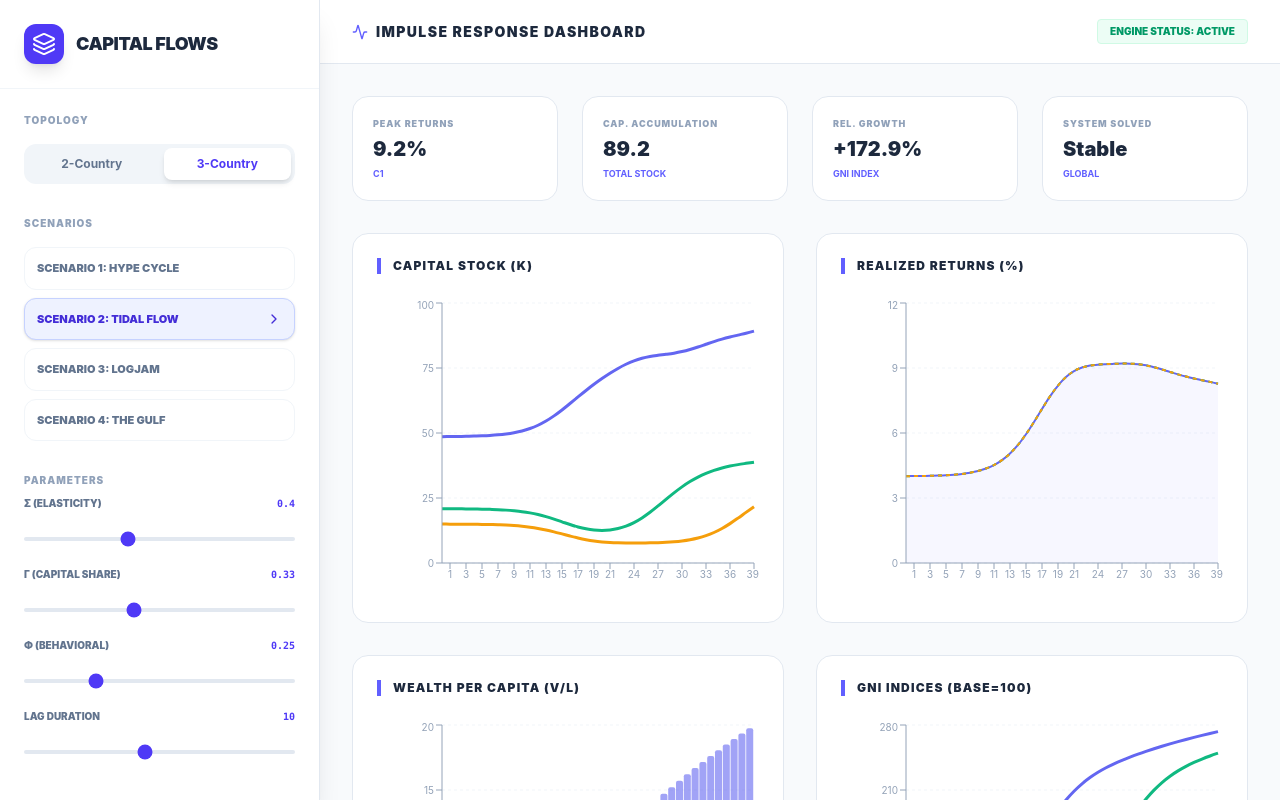
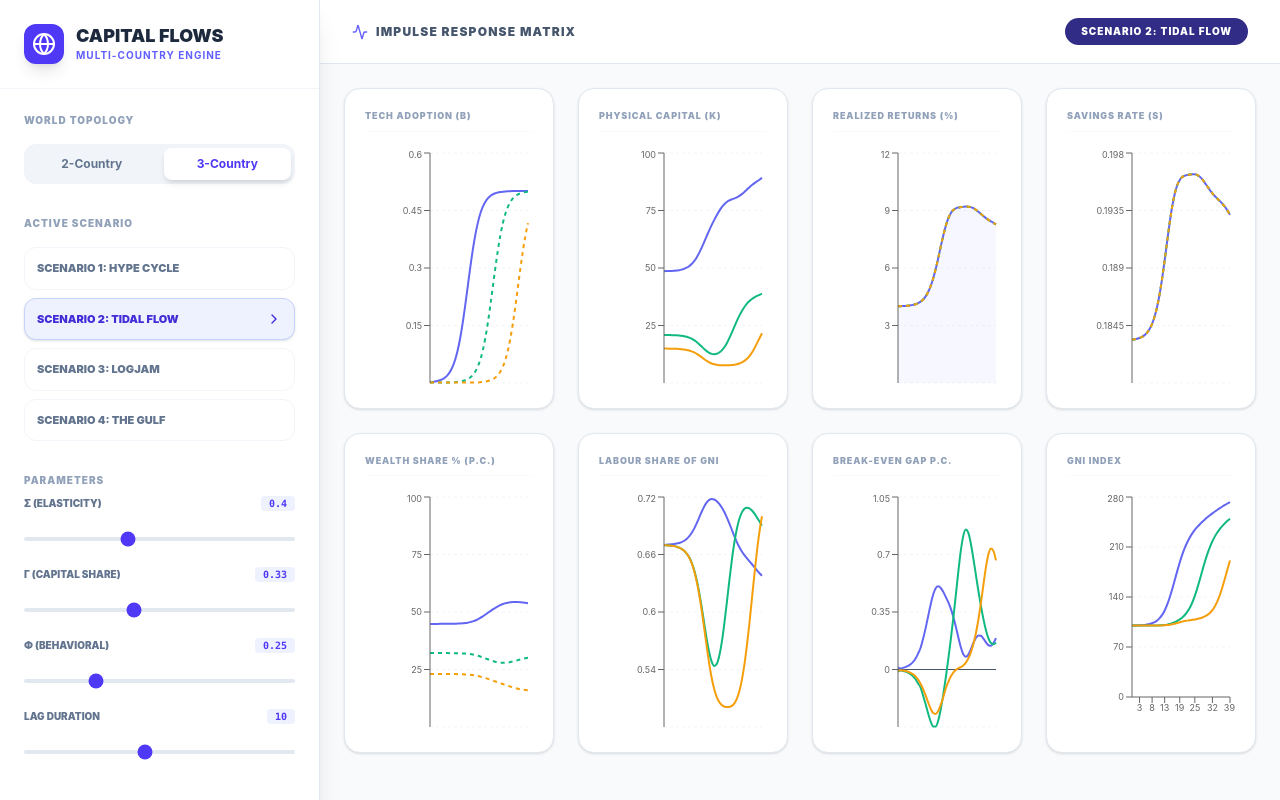
Before and after one commit to eltondusha/capital-flows-project, a React (Vite) app: page / in a window 1280 px wide. Built offline with nearby package versions, Linux system fonts and the light colour scheme.

Commit message:
Update to 8-chart matrix logic

```diff
--- a/src/App.jsx
+++ b/src/App.jsx
@@ -5,10 +5,10 @@ import {
 } from 'recharts';
 import {
   Globe, Settings, Activity, TrendingUp, Layers, RefreshCw,
-  ChevronRight, Info, Database, TrendingDown, Layout
+  ChevronRight, Info, Database, TrendingDown, Layout, HelpCircle
 } from 'lucide-react';
 
-// --- MATH ENGINE (Direct Translation from MATLAB logic) ---
+// --- MATH ENGINE ---
 
 const get_y = (k, bt, rho, gamma, A, L) => {
   const task_agg = Math.max(1e-12, Math.pow(bt, 1 - rho) * Math.pow(k, rho) + Math.pow(1 - bt, 1 - rho) * Math.pow(L, rho));
@@ -57,10 +57,10 @@ const solve_global_market = (V_tot, bt_vec, delta, A_vec, L_vec, gamma, rho) =>
 };
 
 const SCENARIOS = [
-  { id: 'hype', name: 'Scenario 1: Hype Cycle' },
-  { id: 'tidal', name: 'Scenario 2: Tidal Flow' },
-  { id: 'logjam', name: 'Scenario 3: Logjam' },
-  { id: 'gulf', name: 'Scenario 4: The Gulf' }
+  { id: 'hype', name: 'Scenario 1: Hype Cycle', description: "Perceived tech adoption peaks early, driving a temporary boom in returns and savings." },
+  { id: 'tidal', name: 'Scenario 2: Tidal Flow', description: "Standard S-curve adoption with fixed diffusion lags across countries." },
+  { id: 'logjam', name: 'Scenario 3: Logjam', description: "Multi-stage adoption with a structural stall before the final wave." },
+  { id: 'gulf', name: 'Scenario 4: The Gulf', description: "Permanent divide where followers fail to catch up to the leader's adoption rate." }
 ];
 
 const App = () => {
@@ -91,6 +91,7 @@ const App = () => {
     const beta_paths = Array.from({ length: n }, () => Array(T + 1).fill(b_start));
     let beta_perc_A = Array(T + 1).fill(b_start);
 
+    // Scenario Generation
     if (activeScenario === 'hype') {
       const bA1 = t_axis.map(t => b_start + (0.02 - b_start) / (1 + Math.exp(-0.8 * (t - 5))));
       const s_peak = t_axis.map(t => (1 / (1 + Math.exp(-2.5 * (t - 3)))) * (1 / (1 + Math.exp(1.8 * (t - 7)))));
@@ -139,8 +140,10 @@ const App = () => {
       const labor_inc = Y.map((y, i) => y - (r_real[i] + delta) * K_loc[i]);
       const cap_income = Array(n).fill(0).map((_, owner) => P[owner].reduce((sum, val, loc) => sum + val * (r_real[loc] + delta), 0));
       const GNI = labor_inc.map((li, i) => li + cap_income[i]);
-      const V_total_pc = P.map((row, i) => row.reduce((a, b) => a + b, 0) / L_vec[i]);
+      const V_total = P.map(row => row.reduce((a, b) => a + b, 0));
+      const wealth_share_pc = V_total.map((v, i) => (v / L_vec[i]) / V_total.reduce((sum, vi, idx) => sum + (vi / L_vec[idx]), 0) * 100);
 
+      // Foresight/Savings Logic
       const t_f = Math.min(T, t + l_gestation);
       const bt_f = b_paths_ext.map((p, i) => i === 0 ? bP_A_extended[t_f] : p[t_f]);
 
@@ -158,6 +161,8 @@ const App = () => {
 
       s_guess.forEach((s, i) => { pipelines[i][t + l_gestation] = s * GNI[i]; });
 
+      // Evolution for Break-even and Capital Split
+      const K_prev = [...K_loc];
       P = P.map(row => row.map(v => v * (1 - delta)));
       for (let i = 0; i < n; i++) P[i][i] += pipelines[i][t + 1];
 
@@ -176,37 +181,43 @@ const App = () => {
         t,
         K1: K_loc[0], K2: K_loc[1], K3: K_loc[2] || 0,
         r1: r_real[0] * 100, r2: r_real[1] * 100, r3: (r_real[2] || 0) * 100,
-        V1: V_total_pc[0], V2: V_total_pc[1], V3: V_total_pc[2] || 0,
+        s1: s_guess[0], s2: s_guess[1], s3: s_guess[2] || 0,
+        sh1: wealth_share_pc[0], sh2: wealth_share_pc[1], sh3: wealth_share_pc[2] || 0,
+        ls1: labor_inc[0] / GNI[0], ls2: labor_inc[1] / GNI[1], ls3: labor_inc[2] ? (labor_inc[2] / GNI[2]) : 0,
+        be1: ((K_next[0] - (1 - delta) * K_prev[0]) - delta * K_prev[0]) / L_vec[0],
+        be2: ((K_next[1] - (1 - delta) * K_prev[1]) - delta * K_prev[1]) / L_vec[1],
+        be3: K_next[2] ? (((K_next[2] - (1 - delta) * K_prev[2]) - delta * K_prev[2]) / L_vec[2]) : 0,
         GNI1: GNI[0] / (history[0]?.GNI1_raw || GNI[0]) * 100,
         GNI2: GNI[1] / (history[0]?.GNI2_raw || GNI[1]) * 100,
         GNI3: GNI[2] / (history[0]?.GNI3_raw || GNI[2] || 1) * 100,
         GNI1_raw: GNI[0], GNI2_raw: GNI[1], GNI3_raw: GNI[2] || 0,
-        beta1: bt_now[0], beta2: bt_now[1], beta3: bt_now[2] || 0
+        beta1: bt_now[0], beta2: bt_now[1], beta3: bt_now[2] || 0,
+        betaP: (activeScenario === 'hype') ? beta_perc_A[t] : null
       });
     }
     return history;
   }, [mode, activeScenario, params]);
 
   return (
-    <div className="flex h-screen bg-slate-50 overflow-hidden">
-      <aside className="w-80 bg-white border-r border-slate-200 flex flex-col shadow-xl z-10">
+    <div className="flex h-screen bg-slate-50 overflow-hidden font-sans text-slate-900">
+      {/* Sidebar */}
+      <aside className="w-80 bg-white border-r border-slate-200 flex flex-col shadow-xl z-20">
         <div className="p-6 border-b border-slate-100 flex items-center space-x-3 bg-white">
           <div className="bg-indigo-600 p-2 rounded-xl shadow-lg">
-            <Layers className="text-white w-6 h-6" />
+            <Globe className="text-white w-6 h-6" />
           </div>
-          <h1 className="font-black text-slate-800 text-lg tracking-tight uppercase">Capital Flows</h1>
+          <div>
+            <h1 className="font-black text-slate-800 text-lg leading-tight">CAPITAL FLOWS</h1>
+            <div className="text-[10px] font-bold text-indigo-500 uppercase tracking-widest">Multi-Country Engine</div>
+          </div>
         </div>
 
         <div className="flex-1 overflow-y-auto p-6 space-y-8 scrollbar-hide">
           <section>
-            <label className="text-[10px] font-black text-slate-400 uppercase tracking-widest mb-4 block">Topology</label>
+            <label className="text-[10px] font-black text-slate-400 uppercase tracking-widest mb-4 block">World Topology</label>
             <div className="grid grid-cols-2 gap-2 bg-slate-100 p-1 rounded-xl">
               {['2C', '3C'].map(m => (
-                <button
-                  key={m}
-                  onClick={() => setMode(m)}
-                  className={`py-2 text-xs font-bold rounded-lg transition-all ${mode === m ? 'bg-white text-indigo-600 shadow-md' : 'text-slate-500 hover:text-slate-800'}`}
-                >
+                <button key={m} onClick={() => setMode(m)} className={`py-2 text-xs font-bold rounded-lg transition-all ${mode === m ? 'bg-white text-indigo-600 shadow-md' : 'text-slate-500 hover:text-slate-800'}`}>
                   {m === '2C' ? '2-Country' : '3-Country'}
                 </button>
               ))}
@@ -214,14 +225,10 @@ const App = () => {
           </section>
 
           <section>
-            <label className="text-[10px] font-black text-slate-400 uppercase tracking-widest mb-4 block">Scenarios</label>
+            <label className="text-[10px] font-black text-slate-400 uppercase tracking-widest mb-4 block">Active Scenario</label>
             <div className="space-y-2">
               {SCENARIOS.map(s => (
-                <button
-                  key={s.id}
-                  onClick={() => setActiveScenario(s.id)}
-                  className={`w-full p-3 text-left rounded-xl border text-[11px] font-black transition-all flex items-center justify-between ${activeScenario === s.id ? 'bg-indigo-50 border-indigo-200 text-indigo-700 shadow-sm' : 'bg-white border-slate-100 text-slate-500 hover:border-slate-300'}`}
-                >
+                <button key={s.id} onClick={() => setActiveScenario(s.id)} className={`w-full p-3 text-left rounded-xl border text-[11px] font-black transition-all flex items-center justify-between ${activeScenario === s.id ? 'bg-indigo-50 border-indigo-200 text-indigo-700 shadow-sm' : 'bg-white border-slate-100 text-slate-500 hover:border-slate-300'}`}>
                   <span>{s.name.toUpperCase()}</span>
                   {activeScenario === s.id && <ChevronRight className="w-4 h-4" />}
                 </button>
@@ -239,80 +246,131 @@ const App = () => {
         </div>
       </aside>
 
+      {/* Main Dashboard */}
       <main className="flex-1 flex flex-col overflow-hidden">
         <header className="h-16 bg-white border-b border-slate-200 px-8 flex items-center justify-between flex-shrink-0">
-          <h2 className="text-sm font-black text-slate-800 uppercase tracking-widest flex items-center">
-            <Activity className="w-4 h-4 mr-2 text-indigo-500" /> Impulse Response Dashboard
+          <h2 className="text-xs font-black uppercase tracking-widest flex items-center text-slate-600">
+            <Activity className="w-4 h-4 mr-2 text-indigo-500" /> Impulse Response Matrix
           </h2>
-          <div className="px-3 py-1 bg-emerald-50 text-emerald-600 rounded text-[10px] font-black border border-emerald-100">
-            ENGINE STATUS: ACTIVE
+          <div className="bg-indigo-900 text-white px-4 py-1.5 rounded-full text-[10px] font-black tracking-widest flex items-center space-x-2">
+             <span>{SCENARIOS.find(s => s.id === activeScenario).name.toUpperCase()}</span>
           </div>
         </header>
 
-        <div className="flex-1 overflow-y-auto p-8 space-y-8 scroll-smooth">
-          <div className="grid grid-cols-1 md:grid-cols-4 gap-6">
-            <StatCard title="Peak Returns" value={(simulationResults.length > 0 ? Math.max(...simulationResults.map(d => d.r1)) : 0).toFixed(1) + '%'} trend="up" label="C1" />
-            <StatCard title="Cap. Accumulation" value={(simulationResults.length > 39 ? simulationResults[39].K1 : 0).toFixed(1)} trend="up" label="Total Stock" />
-            <StatCard title="Rel. Growth" value={'+' + (simulationResults.length > 39 ? (simulationResults[39].GNI1 - 100) : 0).toFixed(1) + '%'} trend="up" label="GNI Index" />
-            <StatCard title="System Solved" value="Stable" trend="stable" label="Global" />
-          </div>
+        <div className="flex-1 overflow-y-auto p-6 space-y-6">
+          <div className="grid grid-cols-1 md:grid-cols-2 xl:grid-cols-4 gap-6">
 
-          <div className="grid grid-cols-1 xl:grid-cols-2 gap-8 pb-12">
-            <ChartWrapper title="Capital Stock (K)">
-              <ResponsiveContainer width="100%" height={300}>
+            {/* ROW 1: TECH & CAPITAL */}
+            <ChartTile title="Tech Adoption (β)">
+              <ResponsiveContainer width="100%" height={240}>
                 <LineChart data={simulationResults}>
                   <CartesianGrid strokeDasharray="3 3" vertical={false} stroke="#f1f5f9" />
-                  <XAxis dataKey="t" fontSize={10} stroke="#94a3b8" />
-                  <YAxis fontSize={10} stroke="#94a3b8" />
+                  <XAxis dataKey="t" hide />
+                  <YAxis fontSize={9} />
                   <Tooltip content={<CustomTooltip />} />
-                  <Line type="monotone" dataKey="K1" name="C1" stroke="#6366f1" strokeWidth={3} dot={false} />
-                  <Line type="monotone" dataKey="K2" name="C2" stroke="#10b981" strokeWidth={3} dot={false} />
-                  {mode === '3C' && <Line type="monotone" dataKey="K3" name="C3" stroke="#f59e0b" strokeWidth={3} dot={false} />}
+                  <Line type="monotone" dataKey="beta1" name="Leader" stroke="#6366f1" strokeWidth={2} dot={false} />
+                  <Line type="monotone" dataKey="beta2" name="Follower" stroke="#10b981" strokeWidth={2} dot={false} strokeDasharray="4 4" />
+                  {mode === '3C' && <Line type="monotone" dataKey="beta3" name="Laggard" stroke="#f59e0b" strokeWidth={2} dot={false} strokeDasharray="4 4" />}
+                  {activeScenario === 'hype' && <Line type="monotone" dataKey="betaP" name="Perceived" stroke="#6366f1" strokeWidth={1} dot={false} strokeDasharray="2 2" opacity={0.5} />}
                 </LineChart>
               </ResponsiveContainer>
-            </ChartWrapper>
+            </ChartTile>
 
-            <ChartWrapper title="Realized Returns (%)">
-              <ResponsiveContainer width="100%" height={300}>
+            <ChartTile title="Physical Capital (K)">
+              <ResponsiveContainer width="100%" height={240}>
+                <LineChart data={simulationResults}>
+                  <CartesianGrid strokeDasharray="3 3" vertical={false} stroke="#f1f5f9" />
+                  <XAxis dataKey="t" hide />
+                  <YAxis fontSize={9} />
+                  <Line type="monotone" dataKey="K1" name="C1" stroke="#6366f1" strokeWidth={2} dot={false} />
+                  <Line type="monotone" dataKey="K2" name="C2" stroke="#10b981" strokeWidth={2} dot={false} />
+                  {mode === '3C' && <Line type="monotone" dataKey="K3" name="C3" stroke="#f59e0b" strokeWidth={2} dot={false} />}
+                </LineChart>
+              </ResponsiveContainer>
+            </ChartTile>
+
+            {/* ROW 2: RETURNS & SAVINGS */}
+            <ChartTile title="Realized Returns (%)">
+              <ResponsiveContainer width="100%" height={240}>
                 <AreaChart data={simulationResults}>
                   <CartesianGrid strokeDasharray="3 3" vertical={false} stroke="#f1f5f9" />
-                  <XAxis dataKey="t" fontSize={10} stroke="#94a3b8" />
-                  <YAxis fontSize={10} stroke="#94a3b8" />
-                  <Tooltip />
+                  <XAxis dataKey="t" hide />
+                  <YAxis fontSize={9} />
                   <Area type="monotone" dataKey="r1" name="R1" stroke="#6366f1" fill="#6366f1" fillOpacity={0.05} strokeWidth={2} />
-                  <Area type="monotone" dataKey="r2" name="R2" stroke="#10b981" fill="transparent" strokeDasharray="4 4" strokeWidth={2} />
-                  {mode === '3C' && <Area type="monotone" dataKey="r3" name="R3" stroke="#f59e0b" fill="transparent" strokeDasharray="4 4" strokeWidth={2} />}
+                  <Area type="monotone" dataKey="r2" name="R2" stroke="#10b981" fill="none" strokeDasharray="4 4" strokeWidth={2} />
+                  {mode === '3C' && <Area type="monotone" dataKey="r3" name="R3" stroke="#f59e0b" fill="none" strokeDasharray="4 4" strokeWidth={2} />}
                 </AreaChart>
               </ResponsiveContainer>
-            </ChartWrapper>
+            </ChartTile>
 
-            <ChartWrapper title="Wealth Per Capita (V/L)">
-              <ResponsiveContainer width="100%" height={300}>
-                <ComposedChart data={simulationResults}>
-                  <CartesianGrid strokeDasharray="3 3" vertical={false} stroke="#f1f5f9" />
-                  <XAxis dataKey="t" fontSize={10} stroke="#94a3b8" />
-                  <YAxis fontSize={10} stroke="#94a3b8" />
-                  <Tooltip />
-                  <Bar dataKey="V1" name="Wealth C1" fill="#6366f1" radius={[2, 2, 0, 0]} opacity={0.6} barSize={10} />
-                  <Line type="step" dataKey="V2" name="Wealth C2" stroke="#10b981" strokeWidth={2} dot={false} />
-                  {mode === '3C' && <Line type="step" dataKey="V3" name="Wealth C3" stroke="#f59e0b" strokeWidth={2} dot={false} />}
-                </ComposedChart>
-              </ResponsiveContainer>
-            </ChartWrapper>
-
-            <ChartWrapper title="GNI Indices (Base=100)">
-              <ResponsiveContainer width="100%" height={300}>
+            <ChartTile title="Savings Rate (s)">
+              <ResponsiveContainer width="100%" height={240}>
                 <LineChart data={simulationResults}>
                   <CartesianGrid strokeDasharray="3 3" vertical={false} stroke="#f1f5f9" />
-                  <XAxis dataKey="t" fontSize={10} stroke="#94a3b8" />
-                  <YAxis fontSize={10} stroke="#94a3b8" />
-                  <Tooltip />
-                  <Line type="monotone" dataKey="GNI1" name="GNI C1" stroke="#6366f1" strokeWidth={3} dot={false} />
-                  <Line type="monotone" dataKey="GNI2" name="GNI C2" stroke="#10b981" strokeWidth={3} dot={false} />
-                  {mode === '3C' && <Line type="monotone" dataKey="GNI3" name="GNI C3" stroke="#f59e0b" strokeWidth={3} dot={false} />}
+                  <XAxis dataKey="t" hide />
+                  <YAxis fontSize={9} domain={['auto', 'auto']} />
+                  <Line type="monotone" dataKey="s1" name="s1" stroke="#6366f1" strokeWidth={2} dot={false} />
+                  <Line type="monotone" dataKey="s2" name="s2" stroke="#10b981" strokeWidth={2} dot={false} strokeDasharray="4 4" />
+                  {mode === '3C' && <Line type="monotone" dataKey="s3" name="s3" stroke="#f59e0b" strokeWidth={2} dot={false} strokeDasharray="4 4" />}
                 </LineChart>
               </ResponsiveContainer>
-            </ChartWrapper>
+            </ChartTile>
+
+            {/* ROW 3: WEALTH & LABOUR */}
+            <ChartTile title="Wealth Share % (p.c.)">
+              <ResponsiveContainer width="100%" height={240}>
+                <LineChart data={simulationResults}>
+                  <CartesianGrid strokeDasharray="3 3" vertical={false} stroke="#f1f5f9" />
+                  <XAxis dataKey="t" hide />
+                  <YAxis fontSize={9} domain={[0, 100]} />
+                  <Line type="monotone" dataKey="sh1" stroke="#6366f1" strokeWidth={2} dot={false} />
+                  <Line type="monotone" dataKey="sh2" stroke="#10b981" strokeWidth={2} dot={false} strokeDasharray="4 4" />
+                  {mode === '3C' && <Line type="monotone" dataKey="sh3" stroke="#f59e0b" strokeWidth={2} dot={false} strokeDasharray="4 4" />}
+                </LineChart>
+              </ResponsiveContainer>
+            </ChartTile>
+
+            <ChartTile title="Labour Share of GNI">
+              <ResponsiveContainer width="100%" height={240}>
+                <LineChart data={simulationResults}>
+                  <CartesianGrid strokeDasharray="3 3" vertical={false} stroke="#f1f5f9" />
+                  <XAxis dataKey="t" hide />
+                  <YAxis fontSize={9} domain={['auto', 'auto']} />
+                  <Line type="monotone" dataKey="ls1" stroke="#6366f1" strokeWidth={2} dot={false} />
+                  <Line type="monotone" dataKey="ls2" stroke="#10b981" strokeWidth={2} dot={false} />
+                  {mode === '3C' && <Line type="monotone" dataKey="ls3" stroke="#f59e0b" strokeWidth={2} dot={false} />}
+                </LineChart>
+              </ResponsiveContainer>
+            </ChartTile>
+
+            {/* ROW 4: BREAK-EVEN & GNI */}
+            <ChartTile title="Break-even Gap p.c.">
+              <ResponsiveContainer width="100%" height={240}>
+                <LineChart data={simulationResults}>
+                  <CartesianGrid strokeDasharray="3 3" vertical={false} stroke="#f1f5f9" />
+                  <XAxis dataKey="t" hide />
+                  <YAxis fontSize={9} />
+                  <ReferenceLine y={0} stroke="#475569" strokeWidth={1} />
+                  <Line type="monotone" dataKey="be1" stroke="#6366f1" strokeWidth={2} dot={false} />
+                  <Line type="monotone" dataKey="be2" stroke="#10b981" strokeWidth={2} dot={false} />
+                  {mode === '3C' && <Line type="monotone" dataKey="be3" stroke="#f59e0b" strokeWidth={2} dot={false} />}
+                </LineChart>
+              </ResponsiveContainer>
+            </ChartTile>
+
+            <ChartTile title="GNI Index">
+              <ResponsiveContainer width="100%" height={240}>
+                <LineChart data={simulationResults}>
+                  <CartesianGrid strokeDasharray="3 3" vertical={false} stroke="#f1f5f9" />
+                  <XAxis dataKey="t" fontSize={9} />
+                  <YAxis fontSize={9} />
+                  <Line type="monotone" dataKey="GNI1" stroke="#6366f1" strokeWidth={2} dot={false} />
+                  <Line type="monotone" dataKey="GNI2" stroke="#10b981" strokeWidth={2} dot={false} />
+                  {mode === '3C' && <Line type="monotone" dataKey="GNI3" stroke="#f59e0b" strokeWidth={2} dot={false} />}
+                </LineChart>
+              </ResponsiveContainer>
+            </ChartTile>
+
           </div>
         </div>
       </main>
@@ -320,34 +378,22 @@ const App = () => {
   );
 };
 
+// --- SUB-COMPONENTS ---
+
+const ChartTile = ({ title, children }) => (
+  <div className="bg-white p-5 rounded-2xl border border-slate-200 shadow-sm">
+    <div className="text-[9px] font-black text-slate-400 uppercase tracking-widest mb-4 border-b border-slate-50 pb-2">{title}</div>
+    {children}
+  </div>
+);
+
 const ParamSlider = ({ label, val, min, max, step, onChange }) => (
   <div className="space-y-3">
     <div className="flex justify-between items-center text-[10px] font-black text-slate-500">
       <span>{label.toUpperCase()}</span>
-      <span className="font-mono text-indigo-600">{val}</span>
+      <span className="font-mono text-indigo-600 bg-indigo-50 px-2 rounded">{val}</span>
     </div>
-    <input
-      type="range" min={min} max={max} step={step} value={val}
-      onChange={(e) => onChange(parseFloat(e.target.value))}
-      className="w-full h-1 bg-slate-200 rounded-lg appearance-none cursor-pointer accent-indigo-600"
-    />
-  </div>
-);
-
-const StatCard = ({ title, value, trend, label }) => (
-  <div className="bg-white p-5 rounded-2xl border border-slate-200">
-    <div className="text-[9px] font-black text-slate-400 uppercase tracking-widest mb-1">{title}</div>
-    <div className="text-xl font-black text-slate-800 mb-1">{value}</div>
-    <div className="text-[9px] font-bold text-indigo-500 uppercase">{label}</div>
-  </div>
-);
-
-const ChartWrapper = ({ title, children }) => (
-  <div className="bg-white p-6 rounded-2xl border border-slate-200">
-    <div className="text-xs font-black text-slate-800 uppercase tracking-widest mb-6 border-l-4 border-indigo-500 pl-3">
-      {title}
-    </div>
-    {children}
+    <input type="range" min={min} max={max} step={step} value={val} onChange={(e) => onChange(parseFloat(e.target.value))} className="w-full h-1 bg-slate-200 rounded-lg appearance-none cursor-pointer accent-indigo-600" />
   </div>
 );
 
@@ -355,11 +401,11 @@ const CustomTooltip = ({ active, payload, label }) => {
   if (active && payload && payload.length) {
     return (
       <div className="bg-slate-900 text-white p-3 rounded-lg text-[10px] font-bold shadow-2xl">
-        <div className="mb-2 text-slate-400 uppercase tracking-widest">Period {label}</div>
+        <div className="mb-2 text-slate-400">T = {label}</div>
         {payload.map((p, i) => (
-          <div key={i} className="flex justify-between space-x-4 mb-1">
+          <div key={i} className="flex justify-between space-x-4 mb-0.5">
             <span style={{ color: p.color }}>{p.name}:</span>
-            <span className="font-mono">{parseFloat(p.value).toFixed(2)}</span>
+            <span className="font-mono">{parseFloat(p.value).toFixed(3)}</span>
           </div>
         ))}
       </div>
```
